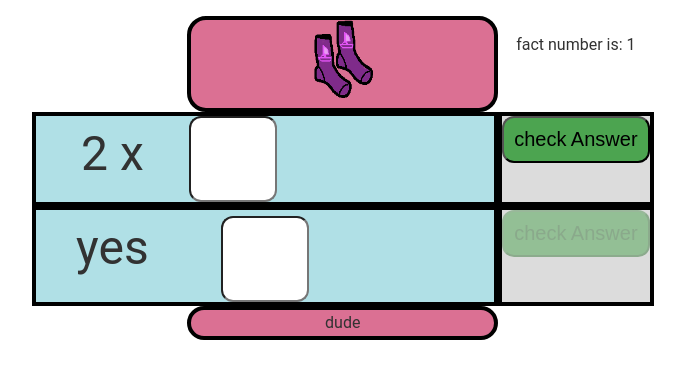
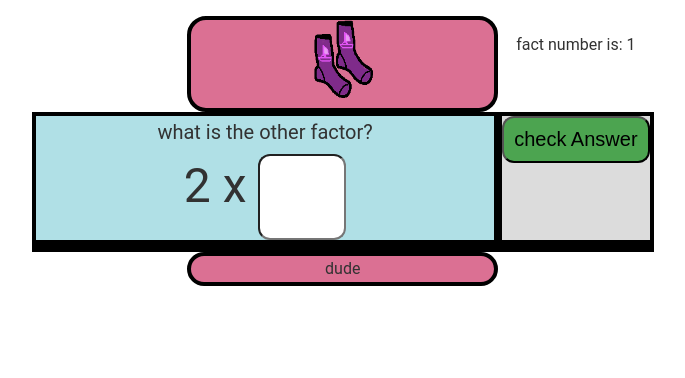
Before and after one commit to geonz/visual-rep-of-mult---identify.-Twos.-, a plain HTML site: page index.html in a window 1280 px wide. Shown: the whole page, without its empty margins (16-701 px from the left). Drawn offline with Linux system fonts and the light colour scheme.

Commit message:
made second input  not display as default...

```diff
--- a/index.html
+++ b/index.html
@@ -18,46 +18,25 @@ i did!!!
         <p id="p1">test<p>
       </div>
       <div class="inputPlace2" id="Q1">
-<div> 2  x  </div>
-        <input type="number" id="factor1" size="1" maxlength="2" />
+        <div class="directions">  what is the other factor? </div>
+<div class="firstFactor">
+       2  x <input type="number" id="factor1" size="1" maxlength="2"   /> </div>
 
       </div>
        <div class="checkAnswer">
          <button id="check1" class="button1" onclick="checkName();">check Answer</button>
          </div>
 
-      <div class="inputPlace2">
-        <div>yes</div>
-        <div> <input type="number" id="factor2" size="1" maxlength="2" /></div>
+      <div class="inputPlace2" >
+
+        <div class="firstFactor" id="A1"> 2 x 1 = <input type="number" id="factor2" size="1" maxlength="2" /></div>
       </div>
        <div class="checkAnswer">
          <button id="check2" disabled="true" class="button1" onclick="checkAnswer();">check Answer</button>
 
 
        </div>
-        <div class="centerMult">dude</div>
-
-              <!-- <div class="inputPlace">yes</div> -->
-               <!-- <div class="inputPlace">yes</div>
-                <div class="inputPlace">yes</div>
-                 <div class="inputPlace">yes</div>
-                  <div class="inputPlace">yes</div>
-                   <div class="inputPlace">yes</div>
-                    <div class="inputPlace">yes</div>
-                     <div class="inputPlace">yes</div>
-                      <div class="inputPlace">yes</div>
-                       <div class="inputPlace">yes</div>
-                        <div class="inputPlace">yes</div> -->
-                         <!-- <div class="inputPlace">yes</div>
-                          <div class="inputPlace">yes</div>
-                           <div class="inputPlace">yes</div>
-                            <div class="inputPlace">yes</div>
-                             <div class="inputPlace">yes</div> -->
-
-
-
-
-
+        <div class="centerMult" id="feedback">dude</div>
 
     </div>
 
--- a/script.js
+++ b/script.js
@@ -1,5 +1,5 @@
 var factNum=1;
-
+var factSet=2;  // this is arbitrary right now; I'll figure out how to make this happen in proper sequence later.
 
 function newFact()
 {
--- a/style.css
+++ b/style.css
@@ -1,11 +1,4 @@
-.oneCenter{
-  border: 4px solid black;
-display: grid;
-grid-template-columns: repeat(8,1fr);
-grid-template-rows: auto auto auto auto auto ;
 
-
-}
  .button1
 {font-size: 20px;
   border-radius: 12px;
@@ -45,11 +38,18 @@ body {
       border-radius: 19px;
 
 }
+
+.directions
+{
+  font-size: 20px;
+  grid-column-start: 1;
+  grid-column-end: 4;
+}
 .inputPlace2 {
 
      display: inline-grid;
      grid-template-rows: auto auto;
-     grid-template-columns: 1fr 1fr 1fr;
+     /* grid-template-columns: 1fr 1fr 1fr; */
       background-color: powderblue;
       border: 4px solid black;
 
@@ -61,13 +61,19 @@ body {
 
 
     }
+    .firstFactor
+    /* that's the 2 x text and input.    */
+    {
+      grid-row: 2;
+      grid-column: 2
+    }
     #factor1, #factor2
+    /* // these are the inputs   */
     {
       text-align: right;
       border-radius: 12px;
       height: 80px;
       width:  80px;
-      grid-column: 2;
 
     }
     .checkAnswer {
@@ -82,3 +88,7 @@ body {
 
 
     }
+#A1,#check2
+{
+  display: none;
+}
```
